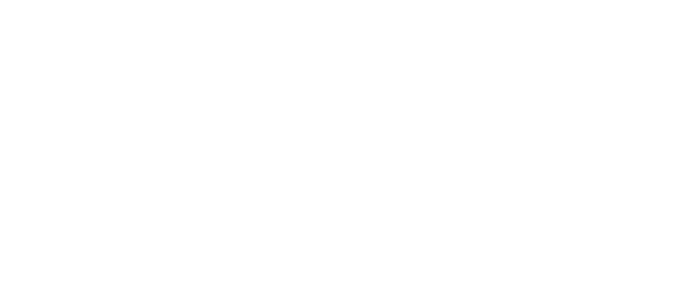
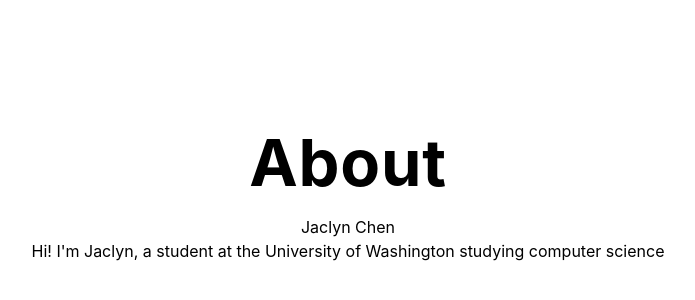
Before and after one commit to JaclynChen/Portfolio, a React (Create React App) app in the folder portfolio/: page / in a window 1280 px wide. Shown: the part 2010-2310 px from the top of the page, without its empty margins (342-1037 px from the left). Before the commit the page ends 800 px from the top, so only its background shows below. Built offline with nearby package versions, Linux system fonts and the light colour scheme.

Commit message:
added scrolling to pages and smooth scroll

```diff
--- a/portfolio/src/App.css
+++ b/portfolio/src/App.css
@@ -37,6 +37,11 @@
   }
 }
 
+/************smoothscroll *****************/
+html{
+  scroll-behavior: smooth;
+}
+
 /*************** From Portfolio Tutorial Banner **********/
 
 .banner {
@@ -46,6 +51,13 @@
   background-position: top center;
   background-size: cover;
   background-repeat: no-repeat;
+
+
+  //position: absolute;
+  margin-left: 100px;
+  height: 1800px;
+
+
 }
 .banner .tagline {
   font-weight: 700;
@@ -107,3 +119,35 @@
 .txt-rotate > .wrap {
   border-right: 0.08em solid #666;
 }
+
+
+/**************About*********************/
+
+
+.about{
+
+  margin-top: 0;
+  padding: 260px 0 100px 0;
+  //background-image: url('./assets/img/banner-bg.png');
+  background-position: top center;
+  background-size: cover;
+  background-repeat: no-repeat;
+  display: block;
+  height: 2000px;
+  position: relative;
+
+  margin-left: 100px;
+
+
+}
+
+
+
+.about h1 {
+  font-size: 65px;
+  font-weight: 700;
+  letter-spacing: 0.8px;
+  line-height: 1;
+  margin-bottom: 20px;
+  display: block;
+}
--- a/portfolio/src/components/About.js
+++ b/portfolio/src/components/About.js
@@ -1,16 +1,24 @@
 const About = () => {
   return (
-    <div>
+
+    <section className = "about">
+    <div id = "about">
+
+    <div className = "mt-20">
       <h1> About</h1>
 
-      <h1> Jaclyn Chen</h1>
+
+      </div>
+
+      <h2> Jaclyn Chen</h2>
 
       <p>
-        {" "}
         Hi! I'm Jaclyn, a student at the University of Washington studying
         computer science
       </p>
     </div>
+
+    </section>
   );
 };
 
--- a/portfolio/src/components/Banner.js
+++ b/portfolio/src/components/Banner.js
@@ -55,7 +55,7 @@
     <section className="banner" id="home">
       <div className="absolute left-20">
         <Container>
-          <Row className="aligh-items-center">
+          <Row className="align-items-center">
             <Col xs={12} md={6} xl={7}>
               <TrackVisibility>
                 {({ isVisible }) => (
```
